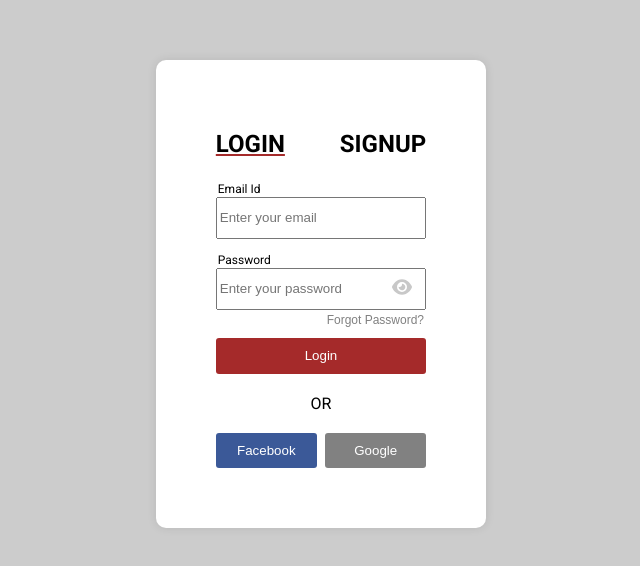
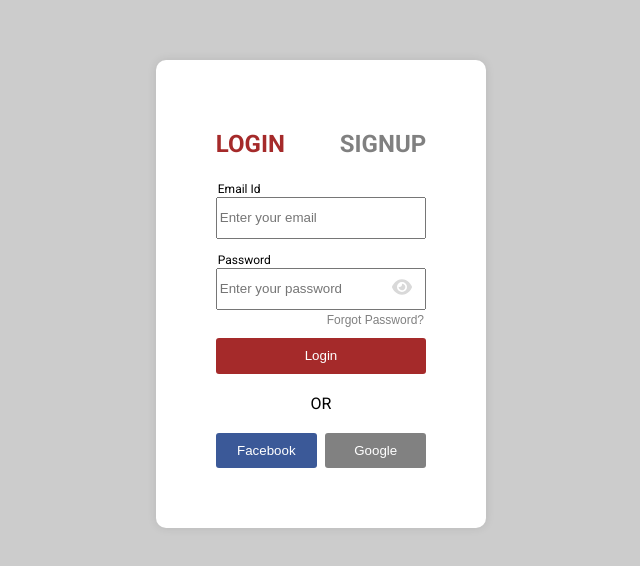
Before and after one commit to Safiasad12/book-store-app-front-end, an Angular app: page / in a window 1280 px wide. Shown: the part 106-672 px from the top of the page, without its empty margins (319-959 px from the left). Built offline with nearby package versions, Linux system fonts and the light colour scheme.

Commit message:
[safi] refactor: login signup component

```diff
--- a/src/app/component/login/login.component.html
+++ b/src/app/component/login/login.component.html
@@ -1,36 +1,82 @@
 <div class="login-container">
   <div class="login-box">
     <div class="heading">
-        <h2 id="current-page">LOGIN</h2>
-        <h2 (click)="onSigUpClick()">SIGNUP</h2>
+      <h2 [class.active]="isLogin" (click)="toggleForm('login')">LOGIN</h2>
+      <h2 [class.active]="!isLogin" (click)="toggleForm('signup')">SIGNUP</h2>
     </div>
 
-      <form [formGroup]="loginForm" (ngSubmit)="onSubmit()">
+    <ng-container *ngIf="isLogin; else signupTemplate">
+      <form [formGroup]="loginForm" (ngSubmit)="onSubmit('login')">
         <label>Email Id</label>
         <div class="email-field">
           <input type="email" formControlName="email" placeholder="Enter your email" />
         </div>
+        <div *ngIf="submitted && loginForm.get('email')?.invalid" class="validation-error">
+          Enter a valid email
+        </div>
+
         <label>Password</label>
         <div class="password-field">
           <input [type]="passwordVisible ? 'text' : 'password'" formControlName="password" placeholder="Enter your password" />
-          <button type="button" (click)="togglePasswordVisibility()">
-            <svg xmlns="http://www.w3.org/2000/svg" viewBox="0 0 576 512"><!--!Font Awesome Free 6.7.2 by @fontawesome - https://fontawesome.com License - https://fontawesome.com/license/free Copyright 2025 Fonticons, Inc.--><path fill="#c8c8c8" d="M288 32c-80.8 0-145.5 36.8-192.6 80.6C48.6 156 17.3 208 2.5 243.7c-3.3 7.9-3.3 16.7 0 24.6C17.3 304 48.6 356 95.4 399.4C142.5 443.2 207.2 480 288 480s145.5-36.8 192.6-80.6c46.8-43.5 78.1-95.4 93-131.1c3.3-7.9 3.3-16.7 0-24.6c-14.9-35.7-46.2-87.7-93-131.1C433.5 68.8 368.8 32 288 32zM144 256a144 144 0 1 1 288 0 144 144 0 1 1 -288 0zm144-64c0 35.3-28.7 64-64 64c-7.1 0-13.9-1.2-20.3-3.3c-5.5-1.8-11.9 1.6-11.7 7.4c.3 6.9 1.3 13.8 3.2 20.7c13.7 51.2 66.4 81.6 117.6 67.9s81.6-66.4 67.9-117.6c-11.1-41.5-47.8-69.4-88.6-71.1c-5.8-.2-9.2 6.1-7.4 11.7c2.1 6.4 3.3 13.2 3.3 20.3z"/></svg>
-          </button>
+          <button type="button" (click)="togglePasswordVisibility()"><svg xmlns="http://www.w3.org/2000/svg" viewBox="0 0 576 512"><!--!Font Awesome Free 6.7.2 by @fontawesome - https://fontawesome.com License - https://fontawesome.com/license/free Copyright 2025 Fonticons, Inc.--><path fill="#d9d9d9" d="M288 32c-80.8 0-145.5 36.8-192.6 80.6C48.6 156 17.3 208 2.5 243.7c-3.3 7.9-3.3 16.7 0 24.6C17.3 304 48.6 356 95.4 399.4C142.5 443.2 207.2 480 288 480s145.5-36.8 192.6-80.6c46.8-43.5 78.1-95.4 93-131.1c3.3-7.9 3.3-16.7 0-24.6c-14.9-35.7-46.2-87.7-93-131.1C433.5 68.8 368.8 32 288 32zM144 256a144 144 0 1 1 288 0 144 144 0 1 1 -288 0zm144-64c0 35.3-28.7 64-64 64c-7.1 0-13.9-1.2-20.3-3.3c-5.5-1.8-11.9 1.6-11.7 7.4c.3 6.9 1.3 13.8 3.2 20.7c13.7 51.2 66.4 81.6 117.6 67.9s81.6-66.4 67.9-117.6c-11.1-41.5-47.8-69.4-88.6-71.1c-5.8-.2-9.2 6.1-7.4 11.7c2.1 6.4 3.3 13.2 3.3 20.3z"/></svg></button>
+        </div>
+        <div *ngIf="submitted && loginForm.get('password')?.invalid"  class="validation-error">
+          Password must be at least 6 characters long
+        </div>
 
-        </div>
         <div class="forgot-pass-btn">
           <button>Forgot Password?</button>
         </div>
         <div class="login-btn">
-            <button type="submit" [disabled]="!loginForm.valid">Login</button>
+          <button type="submit">Login</button>
         </div>
-
-    </form>
-
         <div class="separator">OR</div>
         <div class="social-login">
           <button class="social-login facebook">Facebook</button>
           <button class="social-login google">Google</button>
         </div>
+      </form>
+    </ng-container>
+
+    <ng-template #signupTemplate>
+      <form [formGroup]="signupForm" (ngSubmit)="onSubmit('signup')" class="signup-form">
+        <label>Username</label>
+        <div class="email-field">
+          <input type="text" formControlName="userName" placeholder="Enter username" />
+        </div>
+        <div *ngIf="submitted && signupForm.get('userName')?.invalid"  class="validation-error">
+          Enter a valid username (min 3 characters)
+        </div>
+
+        <label>Email</label>
+        <div class="email-field">
+          <input type="email" formControlName="email" placeholder="Enter email" />
+        </div>
+        <div *ngIf="submitted && signupForm.get('email')?.invalid"  class="validation-error">
+          Enter a valid email
+        </div>
+
+        <label>Password</label>
+        <div class="email-field">
+          <input type="password" formControlName="password" placeholder="Enter password" />
+        </div>
+        <div *ngIf="submitted && signupForm.get('password')?.invalid"  class="validation-error">
+          Password must be at least 6 characters long
+        </div>
+
+        <label>Mobile Number</label>
+        <div class="email-field">
+          <input type="text" formControlName="mobileNumber" placeholder="Enter mobile number" />
+        </div>
+        <div *ngIf="submitted && signupForm.get('mobileNumber')?.invalid"  class="validation-error">
+          Enter a valid 10-digit mobile number
+        </div>
+        <div class="signup-btn">
+          <button type="submit">Sign Up</button>
+        </div>
+
+      </form>
+    </ng-template>
+
   </div>
 </div>
--- a/src/app/component/login/login.component.scss
+++ b/src/app/component/login/login.component.scss
@@ -26,6 +26,7 @@
   .heading h2{
     cursor: pointer;
   }
+
 
   #current-page{
     text-decoration: underline;
@@ -125,3 +126,46 @@
   .google {
     background-color: rgb(129, 129, 129);
   }
+
+
+
+
+
+
+  .heading h2 {
+    cursor: pointer;
+    color: grey;
+    transition: color 0.3s ease-in-out;
+  }
+
+  .heading h2.active {
+    color: brown;
+    font-weight: bold;
+  }
+
+
+  .validation-error {
+    color: red;
+    font-size: 12px;
+    margin-top: -7px;
+    margin-left: 12px;
+
+  }
+
+  .signup-btn{
+    display: flex;
+    justify-content: center;
+  }
+
+  .signup-btn button{
+    width: 92%;
+    color: white;
+    background-color: brown;
+    padding: 10px;
+    border: none;
+    border-radius: 5px;
+  }
+
+  button{
+    cursor: pointer;
+  }
--- a/src/app/component/login/login.component.ts
+++ b/src/app/component/login/login.component.ts
@@ -1,34 +1,50 @@
 import { Component } from '@angular/core';
 import { FormBuilder, FormGroup, Validators } from '@angular/forms';
-import { Router } from '@angular/router';
 
 @Component({
   selector: 'app-login',
   templateUrl: './login.component.html',
-  styleUrls: ['./login.component.scss',]
+  styleUrls: ['./login.component.scss']
 })
 export class LoginComponent {
   loginForm: FormGroup;
-  passwordVisible: boolean = false;
+  signupForm: FormGroup;
+  isLogin = true;
+  submitted = false;
+  passwordVisible = false;
 
-  constructor(private fb: FormBuilder, private router: Router) {
+  constructor(private fb: FormBuilder) {
     this.loginForm = this.fb.group({
       email: ['', [Validators.required, Validators.email]],
-      password: ['', [Validators.required, Validators.minLength(6)]]
+      password: ['', [Validators.required, Validators.minLength(6)]],
     });
+
+    this.signupForm = this.fb.group({
+      userName: ['', [Validators.required, Validators.minLength(3)]],
+      email: ['', [Validators.required, Validators.email]],
+      password: ['', [Validators.required, Validators.minLength(6)]],
+      mobileNumber: ['', [Validators.required, Validators.pattern('^[0-9]{10}$')]],
+    });
+  }
+
+  toggleForm(formType: string) {
+    this.isLogin = formType === 'login';
+    this.submitted = false; // Reset validation messages on form switch
   }
 
   togglePasswordVisibility() {
     this.passwordVisible = !this.passwordVisible;
   }
 
-  onSubmit() {
-    if (this.loginForm.valid) {
-      console.log('Login Data:', this.loginForm.value);
+  onSubmit(formType: string) {
+    this.submitted = true; // Show validation messages after submission
+
+    if (formType === 'login' && this.loginForm.valid) {
+      console.log('Login successful', this.loginForm.value);
+      // Handle login logic here
+    } else if (formType === 'signup' && this.signupForm.valid) {
+      console.log('Signup successful', this.signupForm.value);
+      // Handle signup logic here
     }
   }
-
-  onSigUpClick(){
-    this.router.navigate(['/signup'])
-  }
 }
```
Lines whose indentation alone changed are shown as unchanged.
